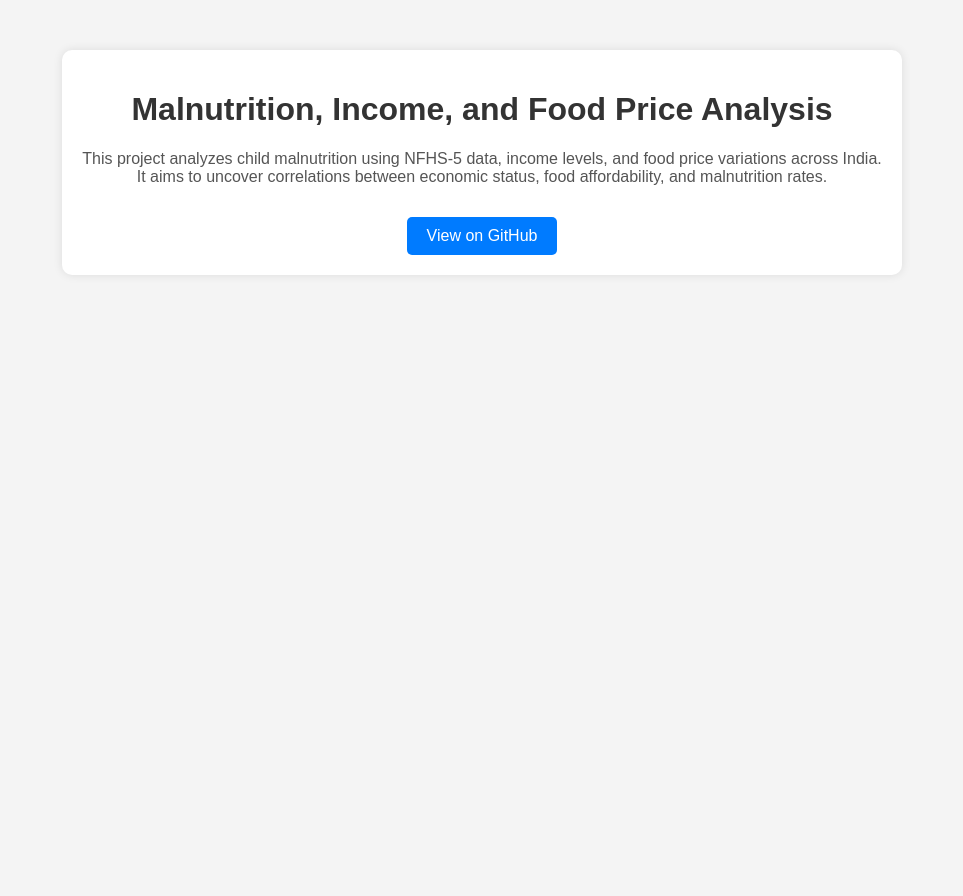
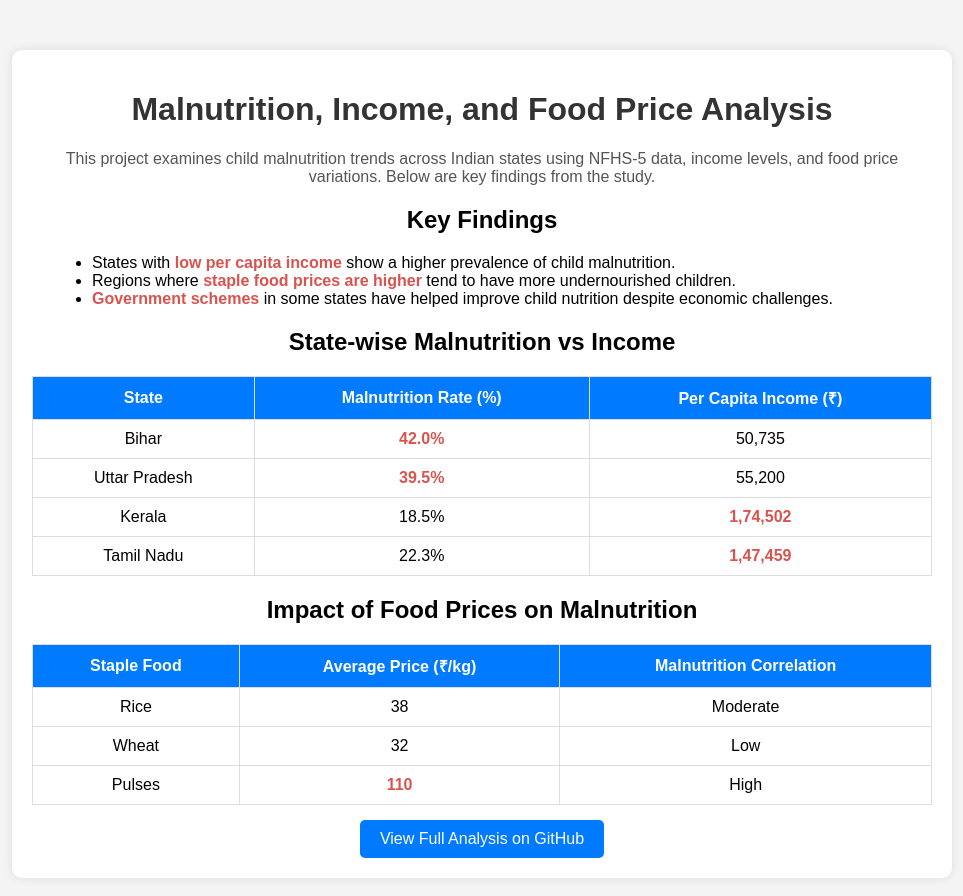
Before and after one commit to Pinaki044/Malnutrition_detection, a plain HTML site: page index.html in a window 1280 px wide. Shown: the whole page, without its empty margins (158-1121 px from the left). Before the commit the page ends 800 px from the top, so only its background shows below. Drawn offline with Linux system fonts and the light colour scheme.

Commit message:
Update index.html

```diff
--- a/index.html
+++ b/index.html
@@ -13,7 +13,7 @@
             text-align: center;
         }
         .container {
-            max-width: 800px;
+            max-width: 900px;
             margin: 50px auto;
             padding: 20px;
             background: white;
@@ -39,14 +39,92 @@
         .btn:hover {
             background: #0056b3;
         }
+        table {
+            width: 100%;
+            margin-top: 20px;
+            border-collapse: collapse;
+        }
+        th, td {
+            padding: 10px;
+            border: 1px solid #ddd;
+        }
+        th {
+            background: #007bff;
+            color: white;
+        }
+        .highlight {
+            font-weight: bold;
+            color: #d9534f;
+        }
     </style>
 </head>
 <body>
     <div class="container">
         <h1>Malnutrition, Income, and Food Price Analysis</h1>
-        <p>This project analyzes child malnutrition using NFHS-5 data, income levels, and food price variations across India.
-           It aims to uncover correlations between economic status, food affordability, and malnutrition rates.</p>
-        <a href="https://github.com/Pinaki044/Malnutrition_detection" class="btn" target="_blank">View on GitHub</a>
+        <p>This project examines child malnutrition trends across Indian states using NFHS-5 data, income levels, and food price variations.
+           Below are key findings from the study.</p>
+
+        <h2>Key Findings</h2>
+        <ul style="text-align: left; margin: 20px;">
+            <li>States with <span class="highlight">low per capita income</span> show a higher prevalence of child malnutrition.</li>
+            <li>Regions where <span class="highlight">staple food prices are higher</span> tend to have more undernourished children.</li>
+            <li><span class="highlight">Government schemes</span> in some states have helped improve child nutrition despite economic challenges.</li>
+        </ul>
+
+        <h2>State-wise Malnutrition vs Income</h2>
+        <table>
+            <tr>
+                <th>State</th>
+                <th>Malnutrition Rate (%)</th>
+                <th>Per Capita Income (₹)</th>
+            </tr>
+            <tr>
+                <td>Bihar</td>
+                <td class="highlight">42.0%</td>
+                <td>50,735</td>
+            </tr>
+            <tr>
+                <td>Uttar Pradesh</td>
+                <td class="highlight">39.5%</td>
+                <td>55,200</td>
+            </tr>
+            <tr>
+                <td>Kerala</td>
+                <td>18.5%</td>
+                <td class="highlight">1,74,502</td>
+            </tr>
+            <tr>
+                <td>Tamil Nadu</td>
+                <td>22.3%</td>
+                <td class="highlight">1,47,459</td>
+            </tr>
+        </table>
+
+        <h2>Impact of Food Prices on Malnutrition</h2>
+        <table>
+            <tr>
+                <th>Staple Food</th>
+                <th>Average Price (₹/kg)</th>
+                <th>Malnutrition Correlation</th>
+            </tr>
+            <tr>
+                <td>Rice</td>
+                <td>38</td>
+                <td>Moderate</td>
+            </tr>
+            <tr>
+                <td>Wheat</td>
+                <td>32</td>
+                <td>Low</td>
+            </tr>
+            <tr>
+                <td>Pulses</td>
+                <td class="highlight">110</td>
+                <td>High</td>
+            </tr>
+        </table>
+
+        <a href="https://github.com/your-username/your-repo" class="btn" target="_blank">View Full Analysis on GitHub</a>
     </div>
 </body>
 </html>
```
